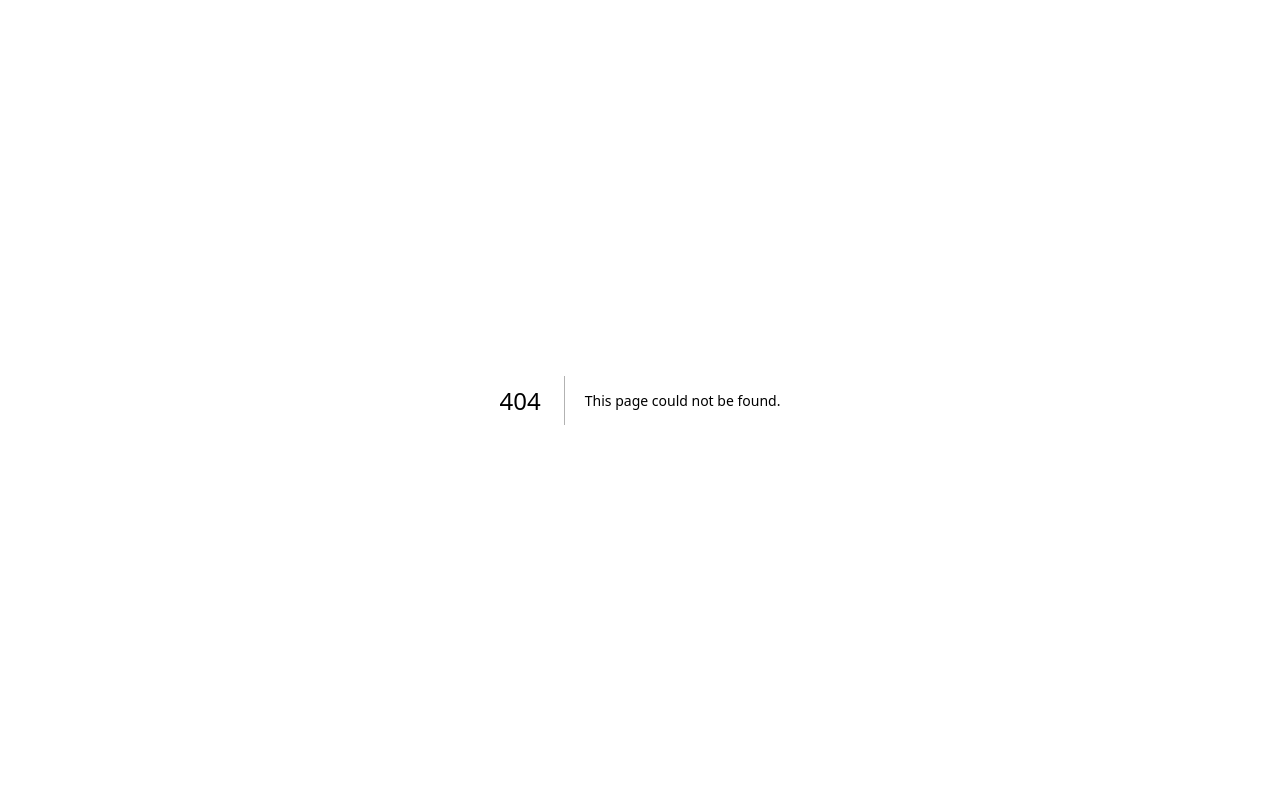
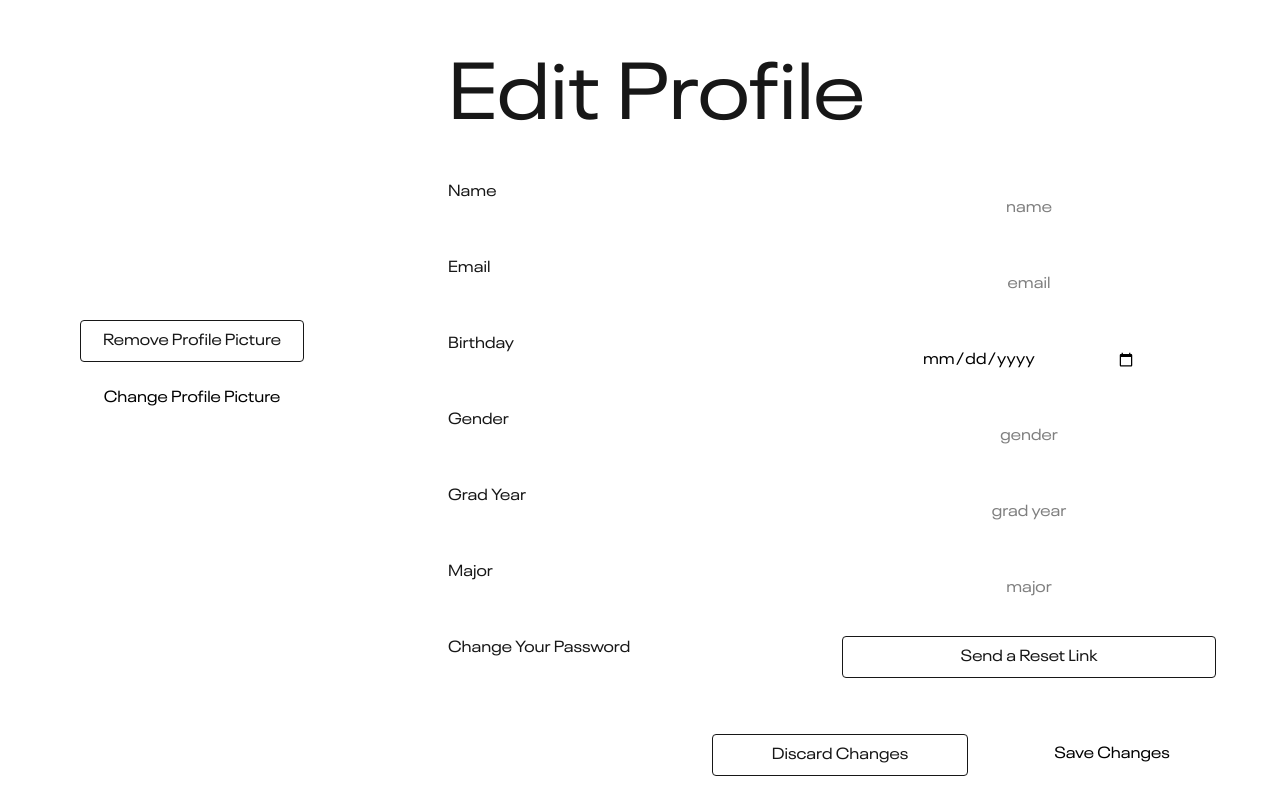
Before and after one commit to ucsddesignco/membership-portal, a Next.js app: page /EditProfile in a window 1280 px wide. Before the commit this address had no page. Built offline with nearby package versions, Linux system fonts and the light colour scheme.

Commit message:
feat: edit profile page

```diff
--- /dev/null
+++ b/src/app/EditProfile/page.tsx
@@ -0,0 +1,78 @@
+import React from 'react';
+
+const EditProfile = () => {
+  return (
+    <div className='justify-center m-auto'>
+      <div className="flex flex-row p-10 gap-32">
+        <div>
+          <div className="h-64 w-64 bg-white rounded-full "></div>
+          <div className="flex flex-col p-4 gap-4">
+            <button className="flex border rounded p-2 justify-center cursor-pointer">
+              Remove Profile Picture
+            </button>
+            <button className="flex text-black bg-white rounded p-2 justify-center cursor-pointer">
+              Change Profile Picture
+            </button>
+          </div>
+        </div>
+        <section className="flex flex-col">
+          <h1 className="text-[5rem] leading-tight">Edit Profile</h1>
+
+          <div className="mt-8 grid w-full max-w-4xl grid-cols-2 gap-5">
+            <label>Name</label>
+
+            <input
+              type="text"
+              placeholder="name"
+              className="px-20 py-4 bg-white text-black text-center"
+            />
+            <label>Email</label>
+            <input
+              type="email"
+              placeholder="email"
+              className="px-20 py-4 bg-white text-black text-center"
+            />
+            <label>Birthday</label>
+            <input
+              type="date"
+              placeholder="birth"
+              className="px-20 py-4 bg-white text-black text-center"
+            />
+            <label>Gender</label>
+            <input
+              type="text"
+              placeholder="gender"
+              className="px-20 py-4 bg-white text-black text-center"
+            />
+            <label>Grad Year</label>
+            <input
+              type="text"
+              placeholder="grad year"
+              className="px-20 py-4 bg-white text-black text-center"
+            />
+            <label>Major</label>
+            <input
+              type="text"
+              placeholder="major"
+              className="px-20 py-4 bg-white text-black text-center"
+            />
+            <label>Change Your Password</label>
+            <button className="flex border rounded p-2 justify-center cursor-pointer">
+              Send a Reset Link
+            </button>
+          </div>
+        </section>
+      </div>
+      <div className="flex flex-row p-4 gap-4 justify-end">
+        <button className="w-64 flex border rounded p-2 justify-center cursor-pointer">
+          Discard Changes
+        </button>
+        <button className="w-64 flex text-black bg-white rounded p-2 justify-center cursor-pointer">
+          Save Changes
+        </button>
+      </div>
+    </div>
+  );
+};
+
+export default EditProfile;
```
